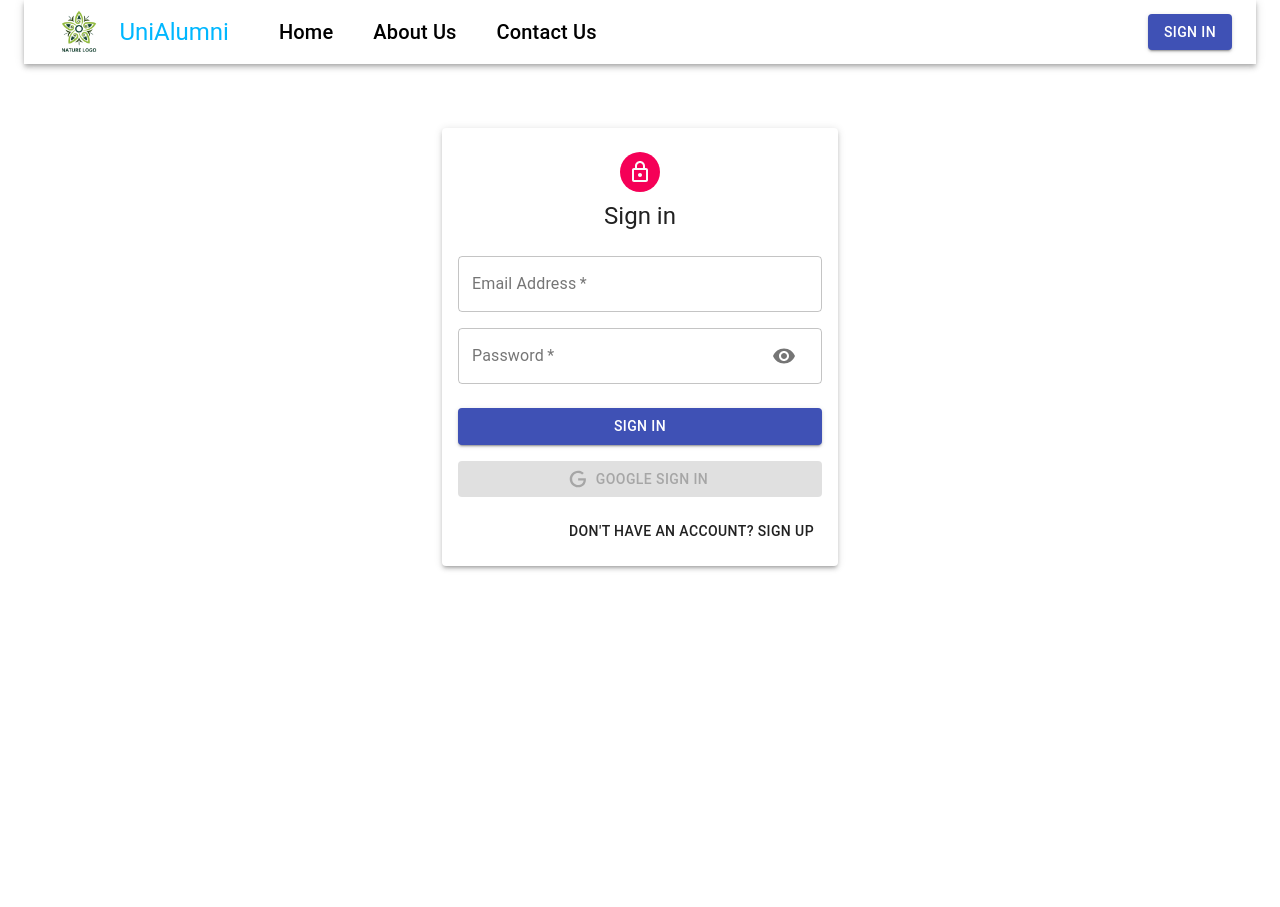
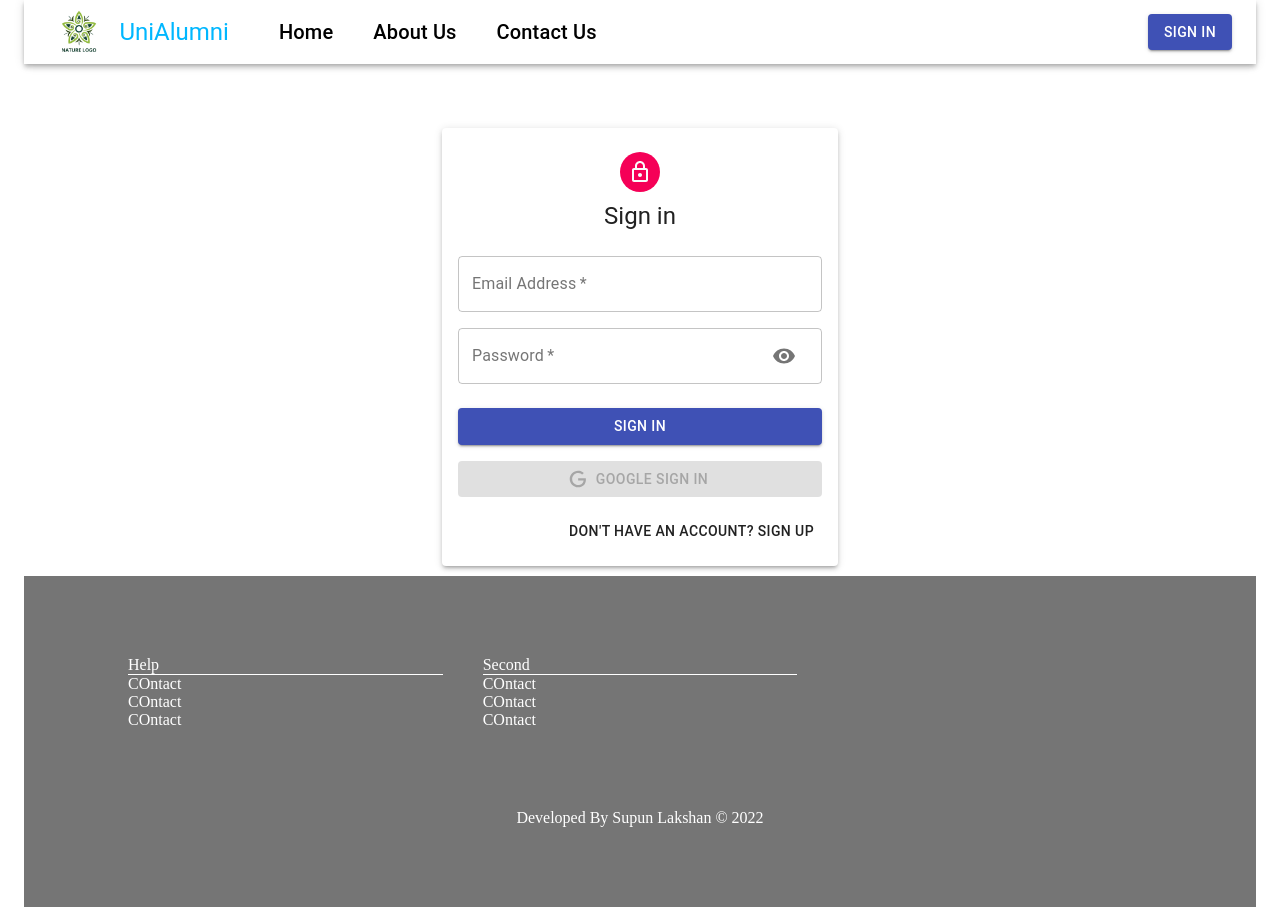
Before and after one commit to smartsupun/UniAlumni-web, a React (Create React App) app in the folder client/: page /auth in a window 1280 px wide. Before the commit the page ends 800 px from the top, so only its background shows below. Built offline with nearby package versions, Linux system fonts and the light colour scheme.

Commit message:
footer layout added

```diff
--- a/client/src/App.js
+++ b/client/src/App.js
@@ -12,7 +12,7 @@ import Auth from './components/Auth/Auth';
 
 const App = () => (
   <BrowserRouter>
-    <Container maxWidth="lg">
+    <Container maxWidth="lx">
       <Navbar />
        <Routes>
         <Route  path="/Main" exact element={<Main />}/>
@@ -21,7 +21,7 @@ const App = () => (
         <Route path="/auth" exact element={<Auth />} />
 
       </Routes>
-      {/* <Footer /> */}
+      <Footer />
     </Container>
   </BrowserRouter>
 );
--- a/client/src/components/Footer/Footer.js
+++ b/client/src/components/Footer/Footer.js
@@ -0,0 +1,63 @@
+import React from 'react'
+import { Container, Grid, Box, Link } from '@material-ui/core/';
+
+const Footer = () => {
+    return (
+        <footer>
+            <Box
+                px={{ xs: 3, sm: 10 }}
+                py={{ xs: 3, sm: 10 }}
+                bgcolor="text.secondary"
+                color="white"
+                marginTop="10px"
+            >
+                <Container maxWidth="lg">
+                    <Grid container spacing={5} >
+                        <Grid item xs={12} sm={4}>
+
+                            <Box borderBottom={1}>Help</Box>
+                            <Box>
+                                <Link href="/" color="inherit" >
+                                    COntact
+                                </Link>
+                            </Box>
+                            <Box>
+                                <Link href="/" color="inherit">
+                                    COntact
+                                </Link>
+                            </Box>
+                            <Box>
+                                <Link href="/" color="inherit">
+                                    COntact
+                                </Link>
+                            </Box>
+                            </Grid>
+                            <Grid item xs={12} sm={4}>
+                                <Box borderBottom={1}>Second</Box>
+                                <Box>
+                                    <Link href="/" color="inherit">
+                                        COntact
+                                </Link>
+                                </Box><Box>
+                                    <Link href="/" color="inherit">
+                                        COntact
+                                </Link>
+                                </Box><Box>
+                                    <Link href="/" color="inherit">
+                                        COntact
+                                </Link>
+                                </Box>
+                            </Grid>
+
+                        </Grid>
+
+                        <Box textAlign="center" pt={{xs:5, sm:10}} pb={{xs:5, sm:0}}>
+                            Developed By Supun Lakshan &copy; 2022
+                        </Box>
+                    </Container>
+            </Box>
+        </footer>
+    )
+}
+
+export default Footer
--- a/client/src/components/LeftSlidebar/Leftslide.js
+++ b/client/src/components/LeftSlidebar/Leftslide.js
@@ -4,14 +4,14 @@ import { Link } from 'react-router-dom';
 import {Typography} from '@material-ui/core';
 
 //import react pro sidebar components
-import {
+  import {
   ProSidebar,
   Menu,
   MenuItem,
   SidebarHeader,
 
   SidebarContent,
-} from "react-pro-sidebar";
+  } from "react-pro-sidebar";
 
 //import icons from react icons
 import { FaList } from "react-icons/fa";
--- a/client/src/components/LeftSlidebar/style.css
+++ b/client/src/components/LeftSlidebar/style.css
@@ -1,5 +1,5 @@
 #header {
-  position: fixed;
+  position: relative;
   width: 220px;
 }
 #header .pro-sidebar {
--- a/client/src/components/Main/Main.js
+++ b/client/src/components/Main/Main.js
@@ -1,5 +1,5 @@
 import React, { useState, useEffect } from 'react';
-import { Container, Grow, Grid } from '@material-ui/core';
+import { Container, Grow, Grid, Box } from '@material-ui/core';
 import { useDispatch } from 'react-redux';
 
 
@@ -22,7 +22,13 @@ const Home = () => {
 
   return (
     <Grow in>
-      <Container >
+
+      <Container
+                bgcolor="red"
+                marginTop="px"
+
+
+      >
         <Grid container justify="space-between" alignItems="stretch" spacing={3} >
       <Grid item xs={12} sm={7} md={12}>
             <Top setCurrentId={setCurrentId} />
@@ -38,6 +44,7 @@ const Home = () => {
           </Grid>
         </Grid>
       </Container>
+
     </Grow>
   );
 };
--- a/client/src/components/Navbar/Navbar.js
+++ b/client/src/components/Navbar/Navbar.js
@@ -38,6 +38,7 @@ const Navbar = () => {
   }, [location]);
 
   return (
+
     <AppBar className={classes.appBar} position="sticky" color="inherit">
       <div className={classes.brandContainer}>
         <img className={classes.image} src={memories} alt="icon" height="60" />
--- a/client/src/components/Posts/Post/style.js
+++ b/client/src/components/Posts/Post/style.js
@@ -20,7 +20,10 @@ export default makeStyles({
     borderRadius: '15px',
     height: '100%',
     position: 'relative',
-    backgroundColor: 'rgba(255, 0, 0, 0.5)',
+    // backgroundColor: 'rgba(255, 0, 0, 0.5)',
+    zIndex:'6',
+    boxShadow: "0px 0px 5px "
+
 
 
   },
```
